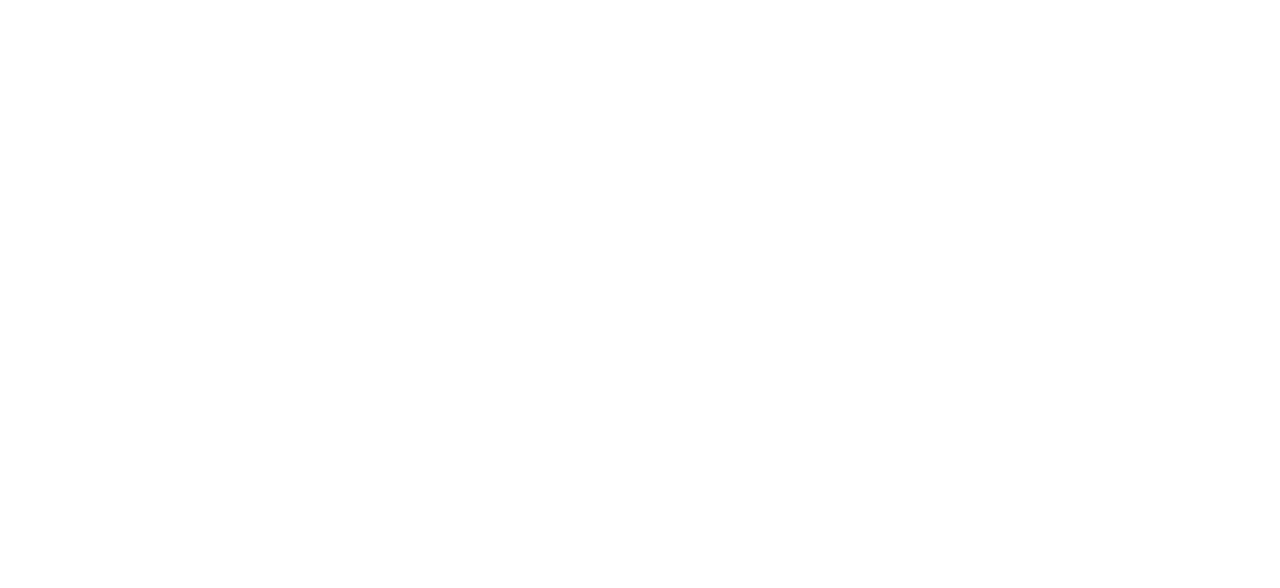
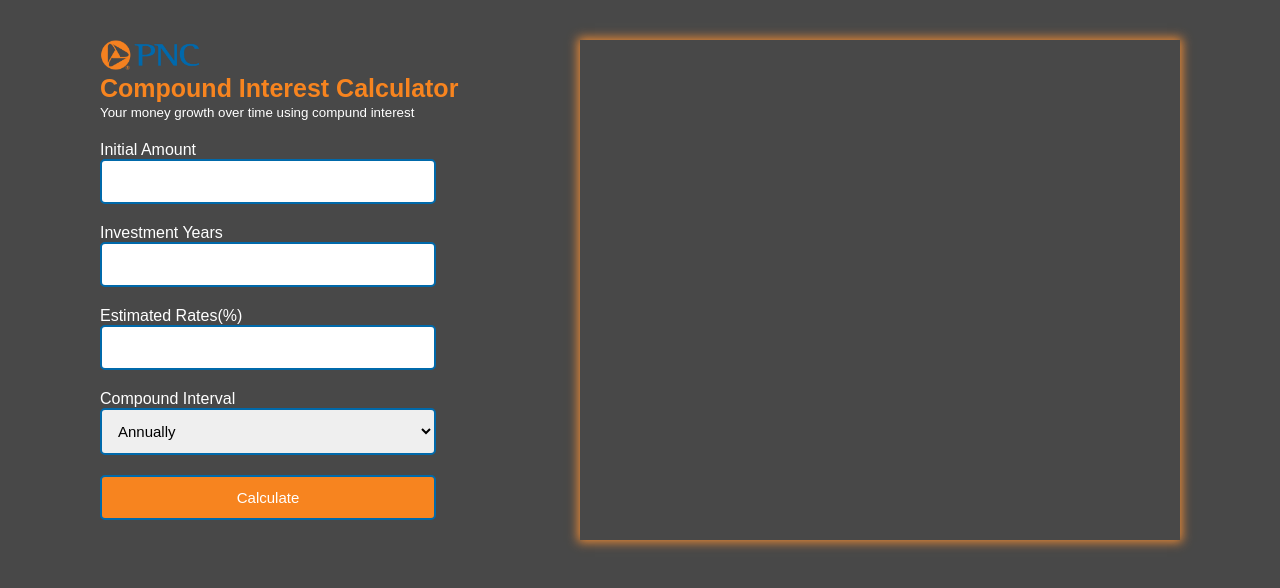
Before and after one commit to nischalkharel/PNC, a plain HTML site: page index.html in a window 1280 px wide. Drawn offline with Linux system fonts and the light colour scheme; a web font is replaced by a local one.

Commit message:
Added PNC logo

```diff
--- a/index.html
+++ b/index.html
@@ -3,9 +3,51 @@
 <head>
     <meta charset="UTF-8">
     <meta name="viewport" content="width=device-width, initial-scale=1.0">
-    <title>PNC Compound 1Interest</title>
+    <title>PNC Compound Interest</title>
+    <link rel = "stylesheet" href="styles/main.css"/>
 </head>
 <body>
-
+    <section class="container">
+        <div class="calculator">
+            <div class="headers">
+                <img src="image1.png" alt="PNC"
+                width="100"
+                height="30" />
+            </div>
+            <div class="heading">
+                <h3>Compound Interest Calculator</h3>
+                <small>Your money growth over time using compund interest</small>
+            </div>
+            <form class="compound-form">
+                <div class="input-group">
+                    <label for="initialamount">Initial Amount</label>
+                    <input type="number" id="initialamount" />
+                </div>
+                <div class="input-group">
+                    <label for="investmentyears">Investment Years</label>
+                    <input type="number" id="years" />
+                </div>
+                <div class="input-group">
+                    <label for="rates">Estimated Rates(%)</label>
+                    <input type="number" id="rates" />
+                </div>
+                <div class="input-group">
+                    <label for="rates">Compound Interval</label>
+                    <select id = "Compound">
+                        <option value = "1">Annually</option>
+                        <option value = "2">Semi Annually</option>
+                        <option value = "4">Quaterly</option>
+                        <option value = "12">Monthly</option>
+                    </select>
+                </div>
+                <div class="input-group">
+                    <button>Calculate</button>
+                </div>
+            </form>
+        </div>
+        <div class="results">
+            <canvas id="data-set"></canvas>
+            </div>
+    </section>
 </body>
 </html>
--- a/styles/main.css
+++ b/styles/main.css
@@ -7,6 +7,9 @@
     box-sizing: border-box;
 }
 
+body{
+    background-color: #484848;
+}
 .container {
     display: flex;
     flex-direction: row;
@@ -16,11 +19,12 @@
 
 .calculator {
     width: 40%;
-    color: #484848;
+    color: #ffffff;
 }
 
 .heading h3 {
     font-size: 25px;
+    padding: 50;
     color: #f7841f;
 }
 
@@ -40,6 +44,7 @@
     border: 2px solid #0069aa;
     outline: none;
     border-radius: 5px;
+    font-size: 15px;
 }
 .input-group button {
     background-color: #f7841f;
@@ -47,6 +52,10 @@
 }
 
 .results {
-    box-shadow: 0px 0px 10px 3px #f38d34f4;
+    box-shadow: 0px 0px 10px 2px #f38d34f4;
     width: 50%;
 }
+
+.headers {
+    padding-bottom: 500;
+}
```
Also changed, not shown: image.png (added), image1.png (added).
